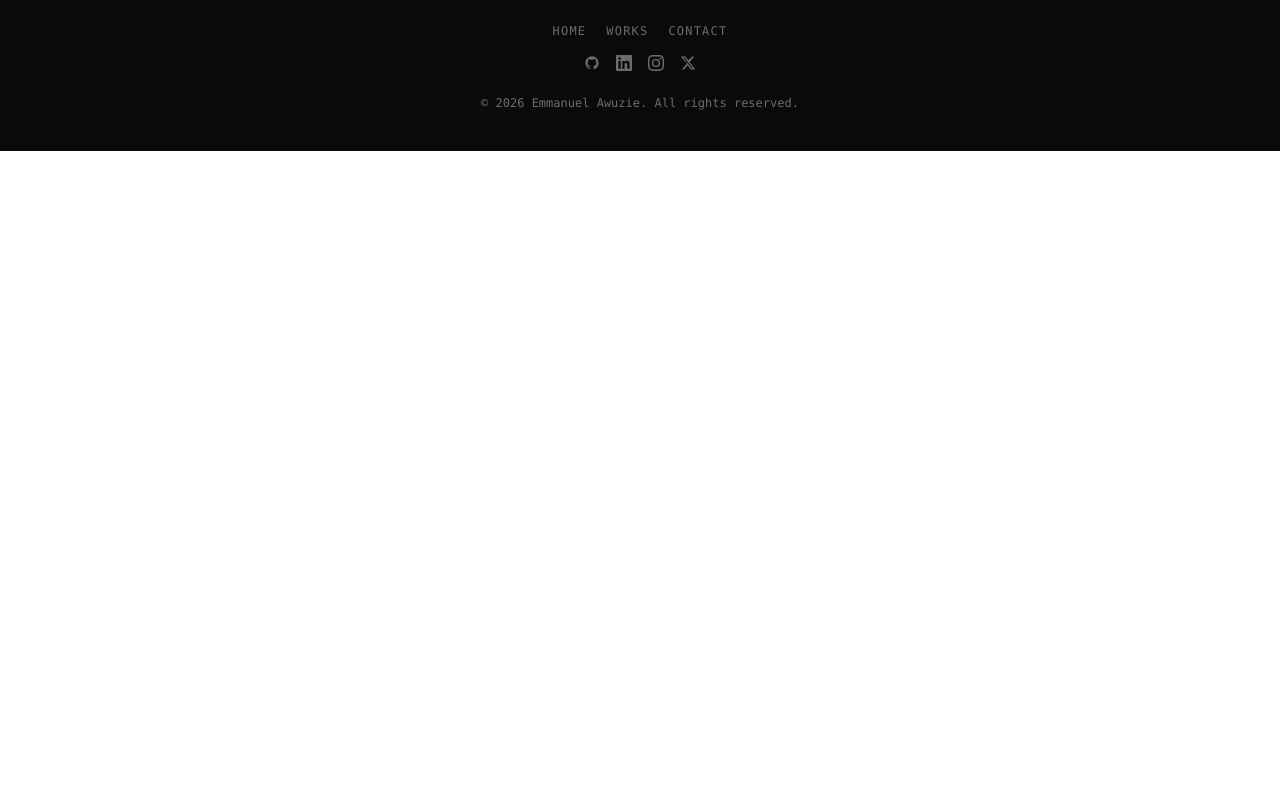
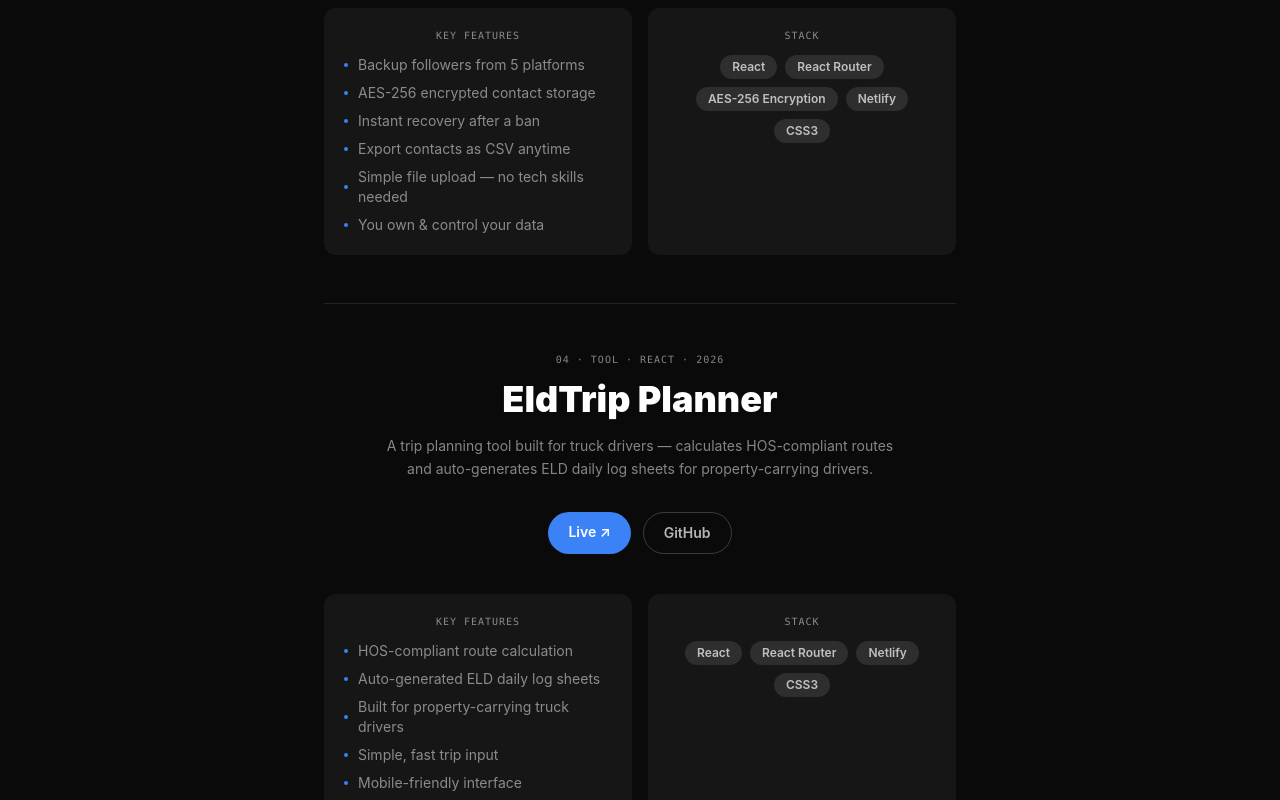
Before and after one commit to ProlificDev/prolific-dev-portfolio, a React (Create React App) app: page /works in a window 1280 px wide. Shown: the part 1780-2580 px from the top of the page. Before the commit the page ends 1931 px from the top, so only its background shows below. Built offline with nearby package versions, Linux system fonts and the light colour scheme.

Commit message:
feat: add ReachBack and EldTrip to works, update NumShift URL to numshift.online

```diff
--- a/src/pages/Works.js
+++ b/src/pages/Works.js
@@ -38,8 +38,47 @@ const projects = [
       'Spam-filter-safe message delivery',
       'Trusted by users across 30+ countries',
     ],
-    link: 'https://numshift.netlify.app',
+    link: 'https://numshift.online',
     github: 'https://github.com/cyperpro20/NumShift',
+  },
+  {
+    id: 3,
+    index: '03',
+    title: 'ReachBack',
+    year: '2026',
+    category: 'SaaS · React',
+    description:
+      'A social media backup tool that protects your followers and friends list across all major platforms. If your account gets banned, your full contact list is ready to rebuild instantly.',
+    technologies: ['React', 'React Router', 'AES-256 Encryption', 'Netlify', 'CSS3'],
+    features: [
+      'Backup followers from 5 platforms',
+      'AES-256 encrypted contact storage',
+      'Instant recovery after a ban',
+      'Export contacts as CSV anytime',
+      'Simple file upload — no tech skills needed',
+      'You own & control your data',
+    ],
+    link: 'https://reachback.netlify.app',
+    github: 'https://github.com/cyperpro20/reachback',
+  },
+  {
+    id: 4,
+    index: '04',
+    title: 'EldTrip Planner',
+    year: '2026',
+    category: 'Tool · React',
+    description:
+      'A trip planning tool built for truck drivers — calculates HOS-compliant routes and auto-generates ELD daily log sheets for property-carrying drivers.',
+    technologies: ['React', 'React Router', 'Netlify', 'CSS3'],
+    features: [
+      'HOS-compliant route calculation',
+      'Auto-generated ELD daily log sheets',
+      'Built for property-carrying truck drivers',
+      'Simple, fast trip input',
+      'Mobile-friendly interface',
+    ],
+    link: 'https://eldtrip-planner.netlify.app',
+    github: 'https://github.com/cyperpro20/eldtrip-planner',
   },
 ];
 
```
